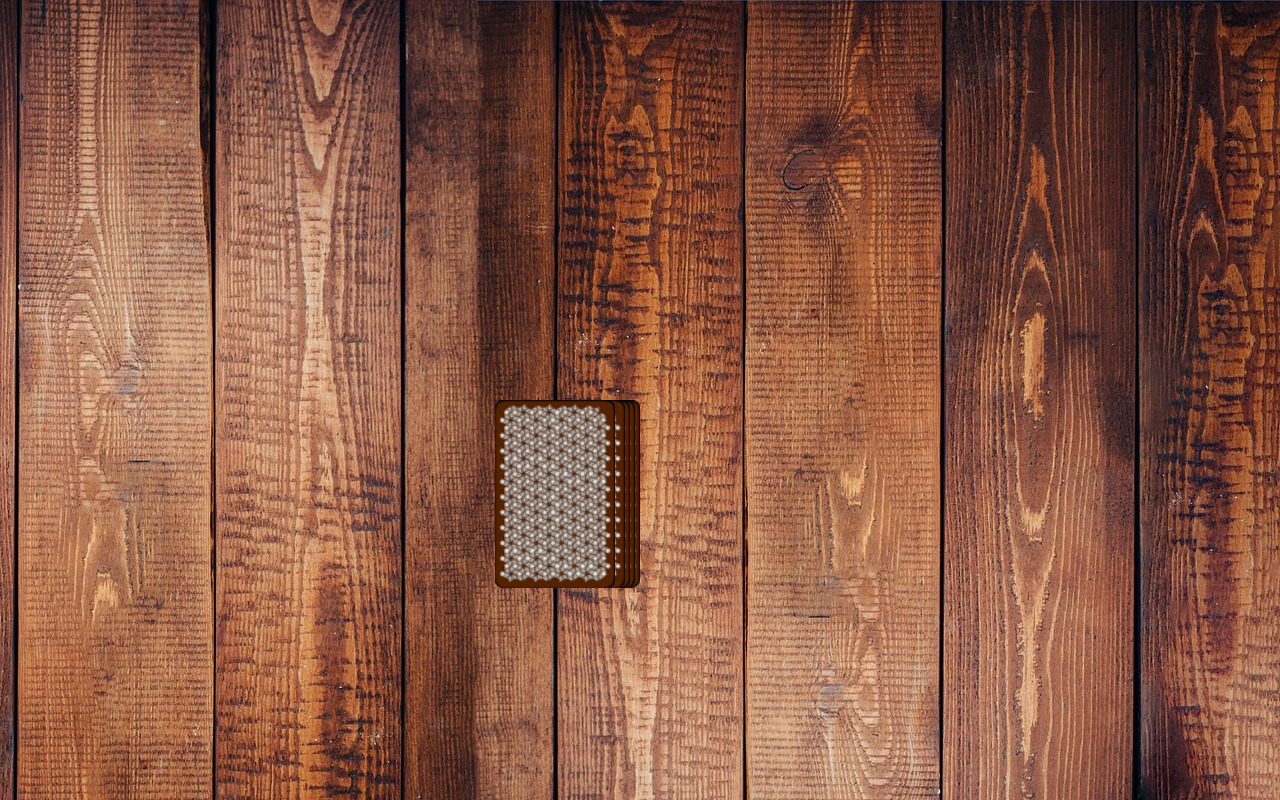
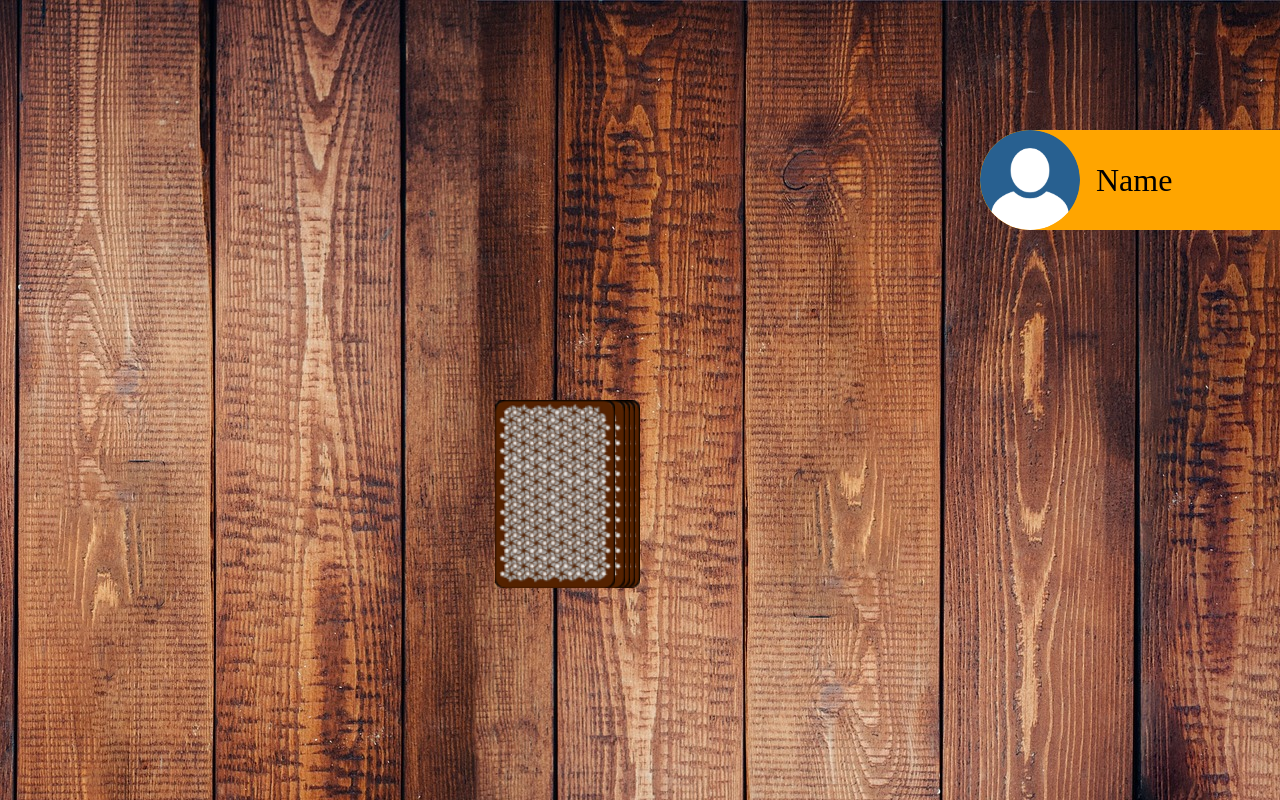
Before and after one commit to WladislavBender/Ring-of-Fire, an Angular app: page /game in a window 1280 px wide. Built offline with nearby package versions, Linux system fonts and the light colour scheme.

Commit message:
added first player

```diff
--- a/src/app/game/game.component.html
+++ b/src/app/game/game.component.html
@@ -1,3 +1,5 @@
+<app-player style="top: 130px;" class="player-position"></app-player>
+
 <div class="field">
 
     <div class="card-stack">
--- a/src/app/game/game.component.scss
+++ b/src/app/game/game.component.scss
@@ -53,3 +53,8 @@
         transform: scale(1.3) translateX(140px) translateY(-180px) rotate(-10deg);
     }
 }
+
+.player-position {
+    position: absolute;
+    right: 0;
+}
--- a/src/app/game/game.component.ts
+++ b/src/app/game/game.component.ts
@@ -1,11 +1,12 @@
 import { Component, OnInit } from '@angular/core';
 import { CommonModule } from '@angular/common';
 import { Game } from '../../models/game';
+import { PlayerComponent } from '../player/player.component';
 
 @Component({
   selector: 'app-game',
   standalone: true,
-  imports: [CommonModule],
+  imports: [CommonModule, PlayerComponent],
   templateUrl: './game.component.html',
   styleUrls: ['./game.component.scss']
 })
--- /dev/null
+++ b/src/app/player/player.component.html
@@ -0,0 +1,4 @@
+<div class="player">
+    <img src="/assets/img/profile/blank_profile_picture.png" alt="Profile Picture">
+    <span>Name</span>
+</div>
--- /dev/null
+++ b/src/app/player/player.component.scss
@@ -0,0 +1,24 @@
+.player {
+    width: 300px;
+    display: flex;
+    align-items: center;
+    border-top-left-radius: 50px;
+    border-bottom-left-radius: 50px;
+
+
+
+    span {
+        font-size: 32px;
+        margin-left: 16px;
+    }
+
+    background-color: orange;
+
+    img {
+        width: 100px;
+        height: 100px;
+        object-fit: cover;
+        border-radius: 100%;
+    }
+
+}
```
Also changed, not shown: src/app/player/player.component.ts (added, +12 -0 lines), src/assets/img/profile/blank_profile_picture.png (added), 1 other file (tests, documents, lock files or other folders).
